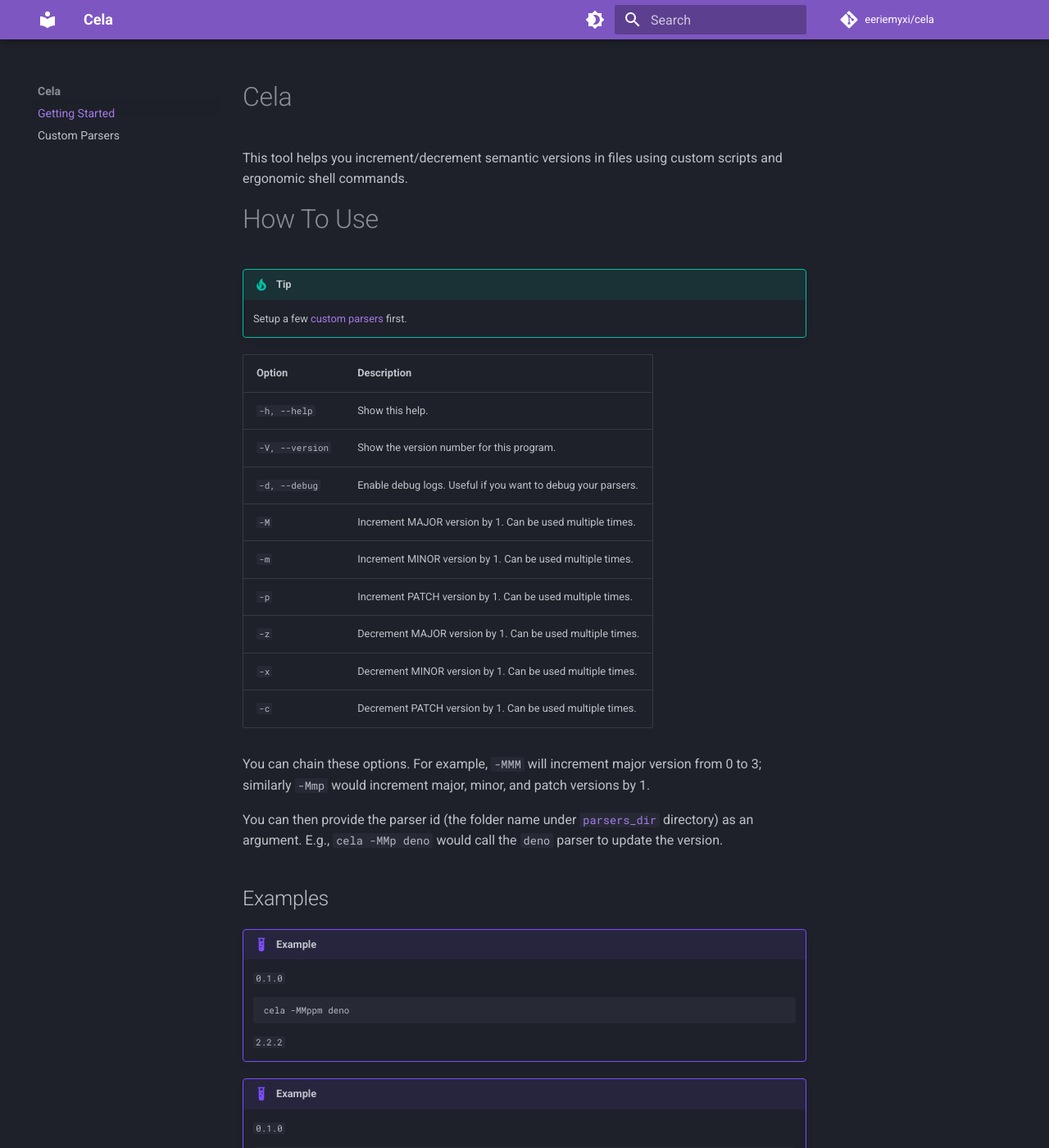
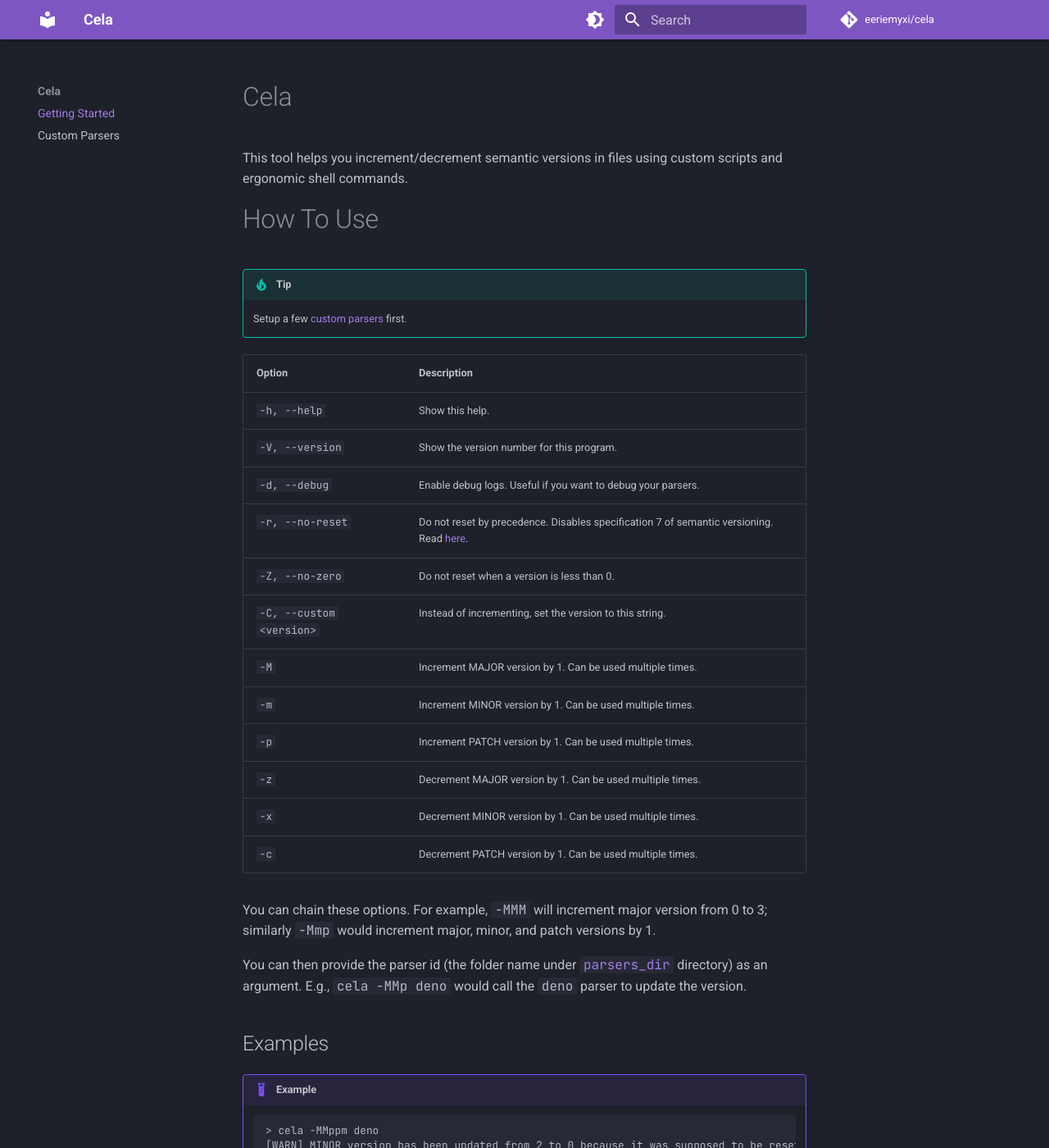
Before and after one commit to eeriemyxi/cela, an MkDocs documentation site: the page built from docs/index.md, in a window 1280 px wide and 1400 px high. Shown: the whole window at 82% size. Built offline with MkDocs 1.6.1 and Material for MkDocs 9.7.7, drawn with Linux system fonts in a browser that asks for light colours; comment, search, counter and statistics services are not loaded; some of the changed text lies outside the part shown.

Commit message:
feat: update and improve docs

````diff
--- /dev/null
+++ b/docs/css/extra.css
@@ -0,0 +1,6 @@
+@import url("https://fonts.googleapis.com/css2?family=JetBrains+Mono:wght@400;700&display=swap");
+
+.md-typeset code {
+    font-family: "JetBrains Mono", monospace;
+    font-size: 1.0em;
+}
--- a/docs/index.md
+++ b/docs/index.md
@@ -9,17 +9,21 @@
 !!! tip
     Setup a few [custom parsers](#custom-parsers) first.
 
-| Option          | Description                                                  |
-| --------------- | ------------------------------------------------------------ |
-| `-h, --help`    | Show this help.                                              |
-| `-V, --version` | Show the version number for this program.                    |
-| `-d, --debug`   | Enable debug logs. Useful if you want to debug your parsers. |
-| `-M`            | Increment MAJOR version by 1. Can be used multiple times.    |
-| `-m`            | Increment MINOR version by 1. Can be used multiple times.    |
-| `-p`            | Increment PATCH version by 1. Can be used multiple times.    |
-| `-z`            | Decrement MAJOR version by 1. Can be used multiple times.    |
-| `-x`            | Decrement MINOR version by 1. Can be used multiple times.    |
-| `-c`            | Decrement PATCH version by 1. Can be used multiple times.    |
+<!-- deno-fmt-ignore -->
+| Option                   | Description                                                                       |
+| ------------------------ | --------------------------------------------------------------------------------- |
+| `-h, --help`             | Show this help.                                                                   |
+| `-V, --version`          | Show the version number for this program.                                         |
+| `-d, --debug`            | Enable debug logs. Useful if you want to debug your parsers.                      |
+| `-r, --no-reset`         | Do not reset by precedence. Disables specification 7 of semantic versioning. Read [here](https://semver.org/#spec-item-7). |
+| `-Z, --no-zero`          | Do not reset when a version is less than 0.                                       |
+| `-C, --custom <version>` | Instead of incrementing, set the version to this string.                          |
+| `-M`                     | Increment MAJOR version by 1. Can be used multiple times.                         |
+| `-m`                     | Increment MINOR version by 1. Can be used multiple times.                         |
+| `-p`                     | Increment PATCH version by 1. Can be used multiple times.                         |
+| `-z`                     | Decrement MAJOR version by 1. Can be used multiple times.                         |
+| `-x`                     | Decrement MINOR version by 1. Can be used multiple times.                         |
+| `-c`                     | Decrement PATCH version by 1. Can be used multiple times.                         |
 
 You can chain these options. For example, `-MMM` will increment major version
 from 0 to 3; similarly `-Mmp` would increment major, minor, and patch versions
@@ -33,19 +37,39 @@
 
 <!-- deno-fmt-ignore -->
 !!! example
-    `0.1.0`
-    ```bash
-    cela -MMppm deno
     ```
-    `2.2.2`
+    > cela -MMppm deno
+    [WARN] MINOR version has been updated from 2 to 0 because it was supposed to be reset back to 0 as per protocol. See -r option.
+    [WARN] PATCH version has been updated from 2 to 0 because it was supposed to be reset back to 0 as per protocol. See -r option.
+    [INFO] The operation was successful.
+    [INFO] Updated version from 0.1.0 to 2.0.0.
+    ```
 
 <!-- deno-fmt-ignore -->
 !!! example
-    `0.1.0`
-    ```bash
-    cela -MMzmmxppc python
     ```
-    `1.2.1`
+    > cela -MMzmmxppc python
+    [WARN] MINOR version has been updated from 2 to 0 because it was supposed to be reset back to 0 as per protocol. See -r option.
+    [WARN] PATCH version has been updated from 1 to 0 because it was supposed to be reset back to 0 as per protocol. See -r option.
+    [INFO] The operation was successful.
+    [INFO] Updated version from 0.1.0 to 1.0.0.
+    ```
+
+<!-- deno-fmt-ignore -->
+!!! example
+    ```
+    > cela -rMMzmmxppc deno
+    [INFO] The operation was successful.
+    [INFO] Updated version from 0.1.0 to 1.2.1.
+    ```
+
+<!-- deno-fmt-ignore -->
+!!! example
+    ```
+    > cela -C 0.1.0 deno
+    [INFO] The operation was successful.
+    [INFO] Updated version from 1.2.1 to 0.1.0 (custom).
+    ```
 
 # Custom Parsers
 
--- a/mkdocs.yml
+++ b/mkdocs.yml
@@ -20,6 +20,8 @@
           toggle:
               icon: material/brightness-7
               name: Switch to dark mode
+extra_css:
+    - css/extra.css
 
 markdown_extensions:
     # Python Markdown
````
